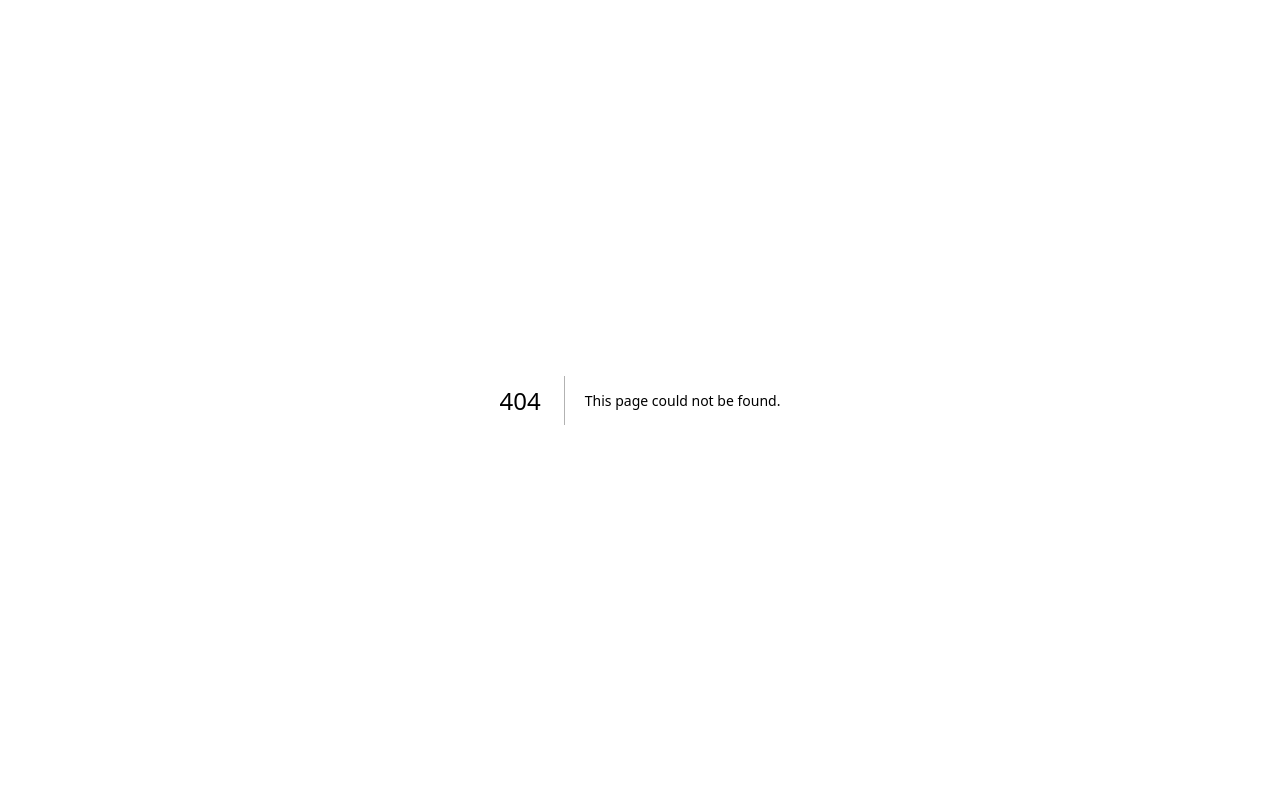
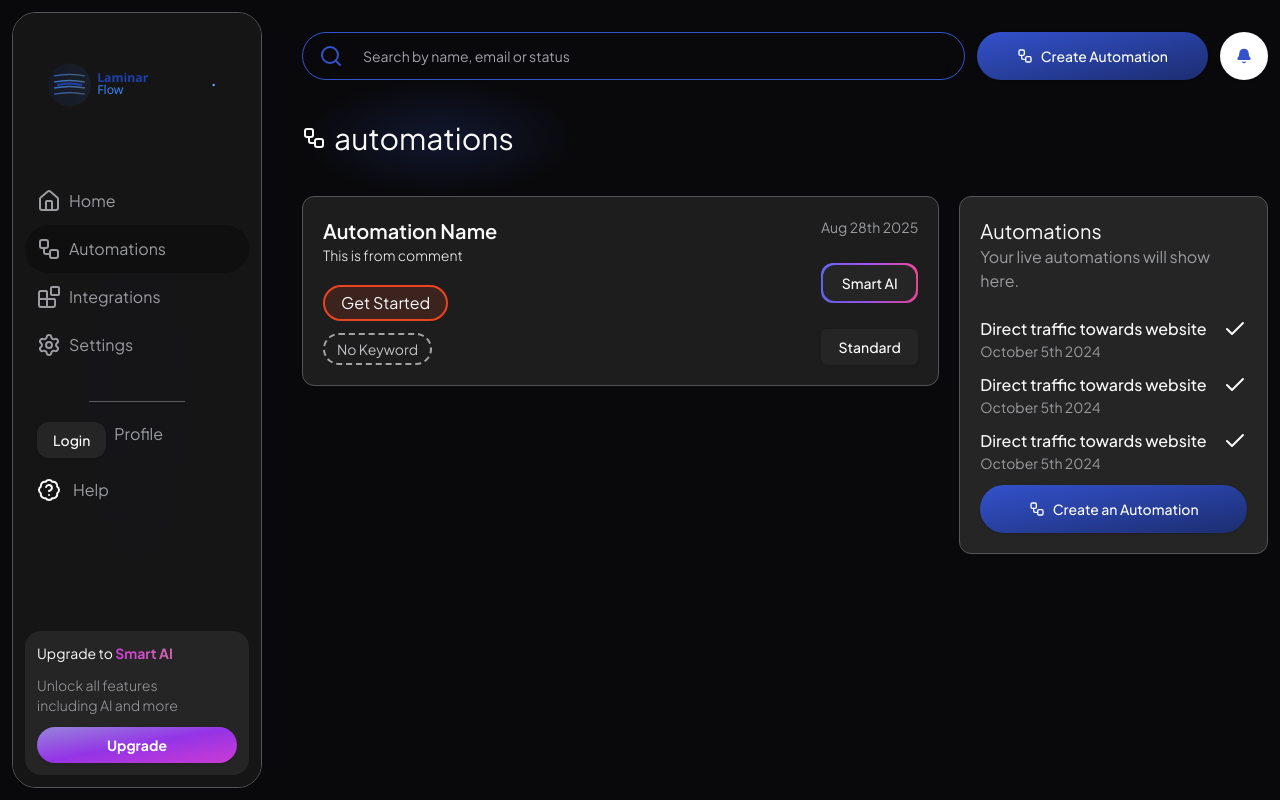
Before and after one commit to lukyr/laminarflow, a Next.js app: page /dashboard/1/automations in a window 1280 px wide. Before the commit this address had no page. Built offline with nearby package versions, Linux system fonts and the light colour scheme; no server answers.

Commit message:
✨ Feat: add automations
add automation 3:23:29

```diff
--- /dev/null
+++ b/src/app/(protected)/dashboard/[slug]/automations/[id]/page.tsx
@@ -0,0 +1,18 @@
+import AutomationsBreadCrumb from '@/components/global/bread-crumbs/automations';
+import React from 'react';
+
+type Props = {
+  params: { id: string };
+};
+
+const Page = ({ params }: Props) => {
+  //WIP: prefetch user automation data
+
+  return (
+    <div className="flex flex-col items-center gap-y-20">
+      <AutomationsBreadCrumb id={params.id} />
+    </div>
+  );
+};
+
+export default Page;
--- /dev/null
+++ b/src/app/(protected)/dashboard/[slug]/automations/page.tsx
@@ -0,0 +1,40 @@
+import AutomationList from '@/components/global/automation-list';
+import CreateAutomationButton from '@/components/global/create-automation-button';
+import { Check } from 'lucide-react';
+import React from 'react';
+
+type Props = {};
+
+const Page = (props: Props) => {
+  return (
+    <div className="grid grid-cols-1 gap-5 lg:grid-cols-6">
+      <div className="lg:col-span-4">
+        <AutomationList />
+      </div>
+      <div className="lg:col-span-2">
+        <div className="flex flex-col gap-y-6 overflow-hidden rounded-xl border-[1px] border-in-active bg-background-88 p-5">
+          <div>
+            <h2 className="text-xl">Automations</h2>
+            <p className="text-text-secondary">Your live automations will show here.</p>
+          </div>
+          <div className="flex flex-col gap-y-3">
+            {[1, 2, 3].map((item) => {
+              return (
+                <div key={item} className="flex items-start justify-between">
+                  <div className="flex flex-col">
+                    <h3 className="font-medium">Direct traffic towards website</h3>
+                    <p className="text-sm text-text-secondary">October 5th 2024</p>
+                  </div>
+                  <Check />
+                </div>
+              );
+            })}
+            <CreateAutomationButton />
+          </div>
+        </div>
+      </div>
+    </div>
+  );
+};
+
+export default Page;
--- /dev/null
+++ b/src/components/global/automation-list/index.tsx
@@ -0,0 +1,61 @@
+'use client';
+import { usePaths } from '@/hooks/user-nav';
+import { cn } from '@/lib/utils';
+import Link from 'next/link';
+import React from 'react';
+import GradientButton from '../gradient-button';
+import { Button } from '@/components/ui/button';
+
+type Props = {};
+
+const AutomationList = (props: Props) => {
+  //WIP: get the automations from the database
+
+  const { pathname } = usePaths();
+
+  //WIP: If no automations exist show no automations
+  return (
+    <div className="flex flex-col gap-y-3">
+      <Link
+        className="radial--gradient-automations flex rounded-xl border-[1px] border-[#545454] bg-[#1D1D1D] p-5 transition duration-100 hover:opacity-80"
+        href={`${pathname}/12345`}
+      >
+        <div className="flex flex-1 flex-col items-start">
+          <h2 className="text-xl font-semibold">Automation Name</h2>
+          <p className="text=[#9B9CA0] mb-2 text-sm font-light">This is from comment</p>
+          {/* WIP: AUtomation Keywords */}
+          <div className="mt-3 flex flex-wrap gap-x-2">
+            <div
+              className={cn(
+                'rounded-full px-4 py-1 capitalize',
+                (0 + 1) % 1 == 0 && 'border-2 border-keyword-green bg-keyword-green/15',
+                (1 + 1) % 2 == 0 && 'border-2 border-keyword-purple bg-keyword-purple/15',
+                (2 + 1) % 3 == 0 && 'border-2 border-keyword-yellow bg-keyword-yellow/15',
+                (3 + 1) % 4 == 0 && 'border-2 border-keyword-red bg-keyword-red/15'
+              )}
+            >
+              Get Started
+            </div>
+          </div>
+          <div className="mt-3 rounded-full border-2 border-dashed border-white/60 px-3 py-1">
+            <p className="text-sm text-[#bfc0c3]">No Keyword</p>
+          </div>
+        </div>
+        <div className="flex flex-col justify-between">
+          <p className="text-sm capitalize text-[#9B9CA0]">Aug 28th 2025</p>
+
+          {/* WIP: Render the button baesd on the listener */}
+          <GradientButton
+            type="BUTTON"
+            className="w-full bg-background-88 text-white hover:bg-background-88"
+          >
+            Smart AI
+          </GradientButton>
+          <Button className="bg-background-88 text-white hover:bg-background-88">Standard</Button>
+        </div>
+      </Link>
+    </div>
+  );
+};
+
+export default AutomationList;
--- /dev/null
+++ b/src/components/global/bread-crumbs/automations/index.tsx
@@ -0,0 +1,25 @@
+import { ChevronRight, EditIcon, PencilLineIcon } from 'lucide-react';
+import React from 'react';
+
+type Props = {};
+
+const AutomationsBreadCrumb = (props: Props) => {
+  // WIP: get the automation data
+  return (
+    <div className="flex w-full items-center justify-between rounded-full bg-[#18181B1A] p-5">
+      <div className="flex items-center gap-x-3">
+        <p className="text-[#9B9CA0]">Automations</p>
+        <ChevronRight color="#5C75D6" />
+        <span className="flex items-center gap-x-3">
+          {/* WIP: Show the editing data */}
+          <p className="text-[#9B9CA0]">This is the automation</p>
+          <span className="transaction cursor-pointer duration-100 hover:opacity-75">
+            <EditIcon color="#5C75D6" />
+          </span>
+        </span>
+      </div>
+    </div>
+  );
+};
+
+export default AutomationsBreadCrumb;
--- /dev/null
+++ b/src/components/global/create-automation-button/index.tsx
@@ -0,0 +1,19 @@
+import { Button } from '@/components/ui/button';
+import React from 'react';
+import Loader from '../loader';
+import { Workflow } from 'lucide-react';
+
+type Props = {};
+
+const CreateAutomationButton = (props: Props) => {
+  return (
+    <Button className="rounded-full bg-gradient-to-br from-[#3352CC] to-[#1C2D70] py-6 font-medium text-white hover:opacity-80 lg:px-10">
+      <Loader state={false}>
+        <Workflow />
+        <p className="hidden lg:inline">Create an Automation</p>
+      </Loader>
+    </Button>
+  );
+};
+
+export default CreateAutomationButton;
--- /dev/null
+++ b/src/components/global/gradient-button/index.tsx
@@ -0,0 +1,37 @@
+import { Button } from '@/components/ui/button';
+import { cn } from '@/lib/utils';
+import { Link } from 'lucide-react';
+import React from 'react';
+
+type Props = {
+  children: React.ReactNode;
+  type: 'BUTTON' | 'LINK';
+  href?: string;
+  className?: string;
+};
+
+const GradientButton = ({ children, type, href, className }: Props) => {
+  const gradients =
+    'bg-gradient-to-r from-indigo-500 via-purple-500 to-pink-500 rounded-xl p-[2px]';
+
+  switch (type) {
+    case 'BUTTON':
+      return (
+        <div className={gradients}>
+          <Button className={cn(className, 'rounded-xl')}>{children}</Button>
+        </div>
+      );
+    case 'LINK':
+      return (
+        <div className={gradients}>
+          <Link href={href!} className={cn(className, 'rounded-xl')}>
+            {children}
+          </Link>
+        </div>
+      );
+    default:
+      return null;
+  }
+};
+
+export default GradientButton;
--- a/src/components/global/infobar/index.tsx
+++ b/src/components/global/infobar/index.tsx
@@ -14,7 +14,7 @@ import LogoSmall from '@/svgs/logo-small';
 import CreateAutomation from '../create-automation';
 import Search from './search';
 import Notification from './notification';
-import MainBreadCrumb from '../main-bread-crumb';
+import MainBreadCrumb from '../bread-crumbs/main-bread-crumb';
 
 type Props = {
   slug: string;
--- a/src/components/global/sidebar/index.tsx
+++ b/src/components/global/sidebar/index.tsx
@@ -17,7 +17,7 @@ type Props = {
 const Sidebar = ({ slug }: Props) => {
   const { page } = usePaths();
   return (
-    <div className="radial--gradient lg-inline-block fixed bottom-0 left-0 top-0 m-3 hidden w-[250px] overflow-hidden rounded-3xl border-[1px] border-[#545454] bg-gradient-to-b from-[#768BDD] via-[#171717] to-[#768BDD]">
+    <div className="radial--gradient fixed bottom-0 left-0 top-0 m-3 hidden w-[250px] overflow-hidden rounded-3xl border-[1px] border-[#545454] bg-gradient-to-b from-[#768BDD] via-[#171717] to-[#768BDD] lg:inline-block">
       <div className="background--blur__safari background-blur-3xl flex h-full w-full flex-col gap-y-5 bg-[#171717] bg-opacity-90 bg-clip-padding p-3 backdrop-filter">
         <div className="flex items-center justify-center gap-x-2 p-5">
           <LogoSmall />
```
Also changed, not shown: src/components/global/bread-crumbs/main-bread-crumb/index.tsx (renamed from src/components/global/main-bread-crumb/index.tsx).
